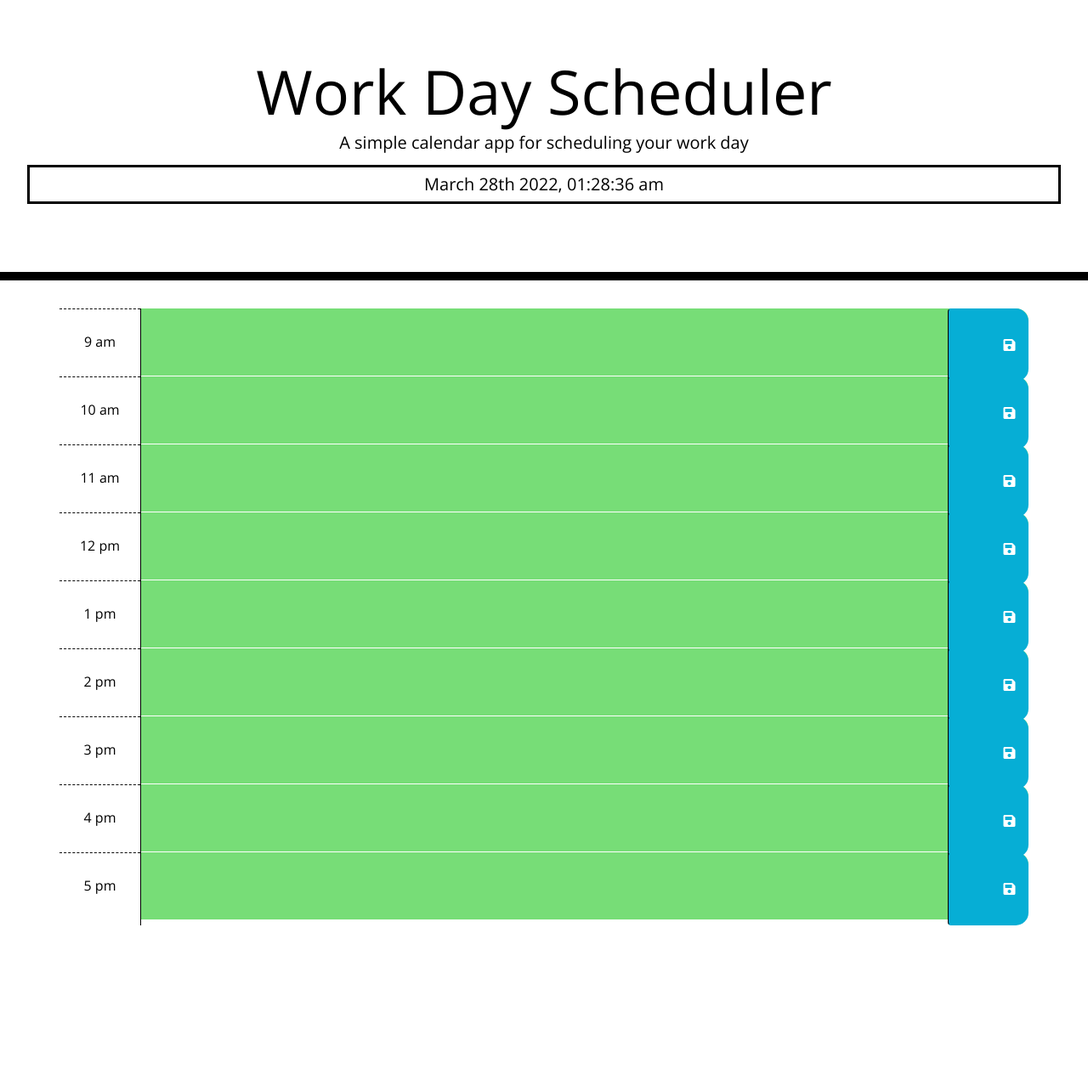
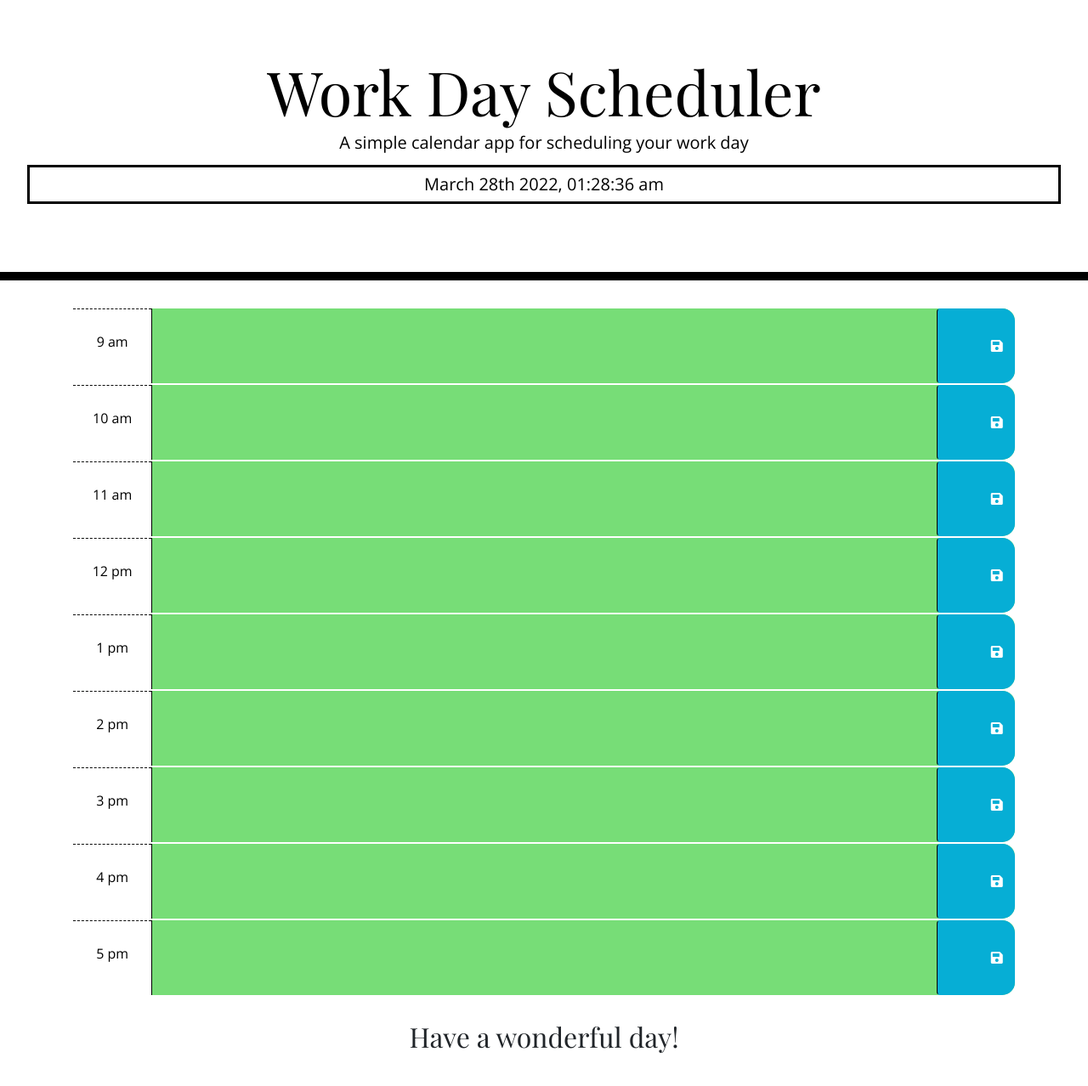
Before and after one commit to ElleAK/Third-Party-APIs-Challenge-Work-Day-Scheduler, a plain HTML site: page Develop/index.html in a window 1280 px wide. Shown: the whole page at 85% size. Before the commit the page ends 1089 px from the top, so only its background shows below. Drawn offline with nearby package versions, Linux system fonts and the light colour scheme.

Commit message:
final touches

```diff
--- a/Develop/index.html
+++ b/Develop/index.html
@@ -8,6 +8,7 @@
     <link rel="stylesheet" href="https://use.fontawesome.com/releases/v5.8.1/css/all.css"
       integrity="sha384-50oBUHEmvpQ+1lW4y57PTFmhCaXp0ML5d60M1M7uH2+nqUivzIebhndOJK28anvf"
       crossorigin="anonymous"/>
+    <link href="https://fonts.googleapis.com/css2?family=Playfair+Display&display=swap" rel="stylesheet">
     <link href="https://fonts.googleapis.com/css?family=Open+Sans&display=swap" rel="stylesheet"/>
     <link rel="stylesheet" href="style.css" />
 
@@ -91,7 +92,11 @@
       </div>
 
     </div>
+<footer>
 
+  <h2>Have a wonderful day!</h2>
+
+</footer>
     <script src="https://code.jquery.com/jquery-3.4.1.min.js"></script>
     <script src="https://cdnjs.cloudflare.com/ajax/libs/moment.js/2.24.0/moment.min.js"></script>
     <script src="script.js"></script>
--- a/Develop/style.css
+++ b/Develop/style.css
@@ -20,6 +20,9 @@ textarea{
   border-radius: 0;
   border-bottom: 10px solid black;
 }
+.jumbotron h1 {
+  font-family: 'Playfair Display';
+}
 #currentDay{
   padding: 10px;
   border: #000000, solid, 3px;
@@ -36,8 +39,9 @@ textarea{
 
 .row {
   white-space: pre-wrap;
-  height: 80px;
+  height: 89px;
   border-top: 1px solid white;
+  margin: 1px;
 }
 
 .hour {
@@ -75,3 +79,10 @@ textarea{
   font-size: 20px;
   transition: all .3s ease-in-out;
 }
+
+footer {
+  font-family: 'Playfair Display';
+  margin-top: 30px;
+  margin-bottom: 40px;
+  text-align: center;
+}
```
Also changed, not shown: 1 other file.
